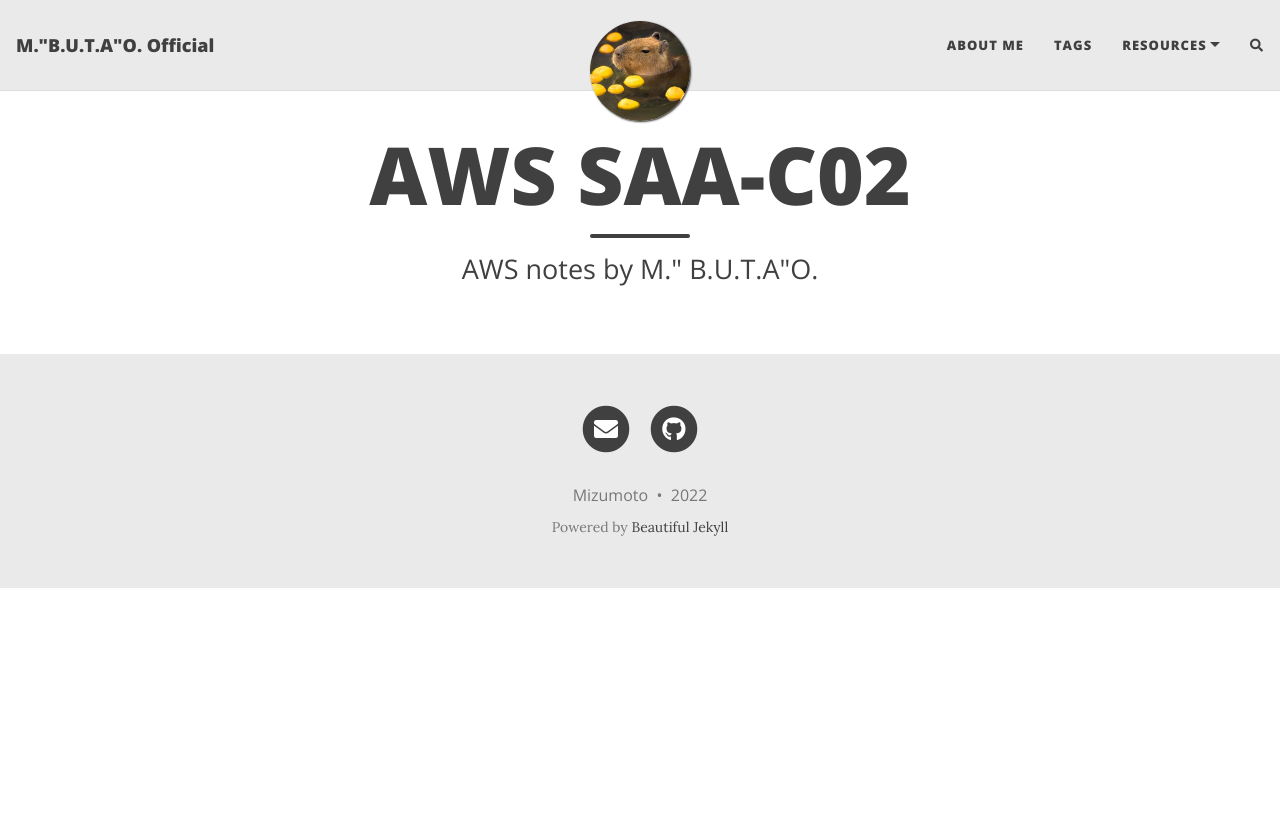
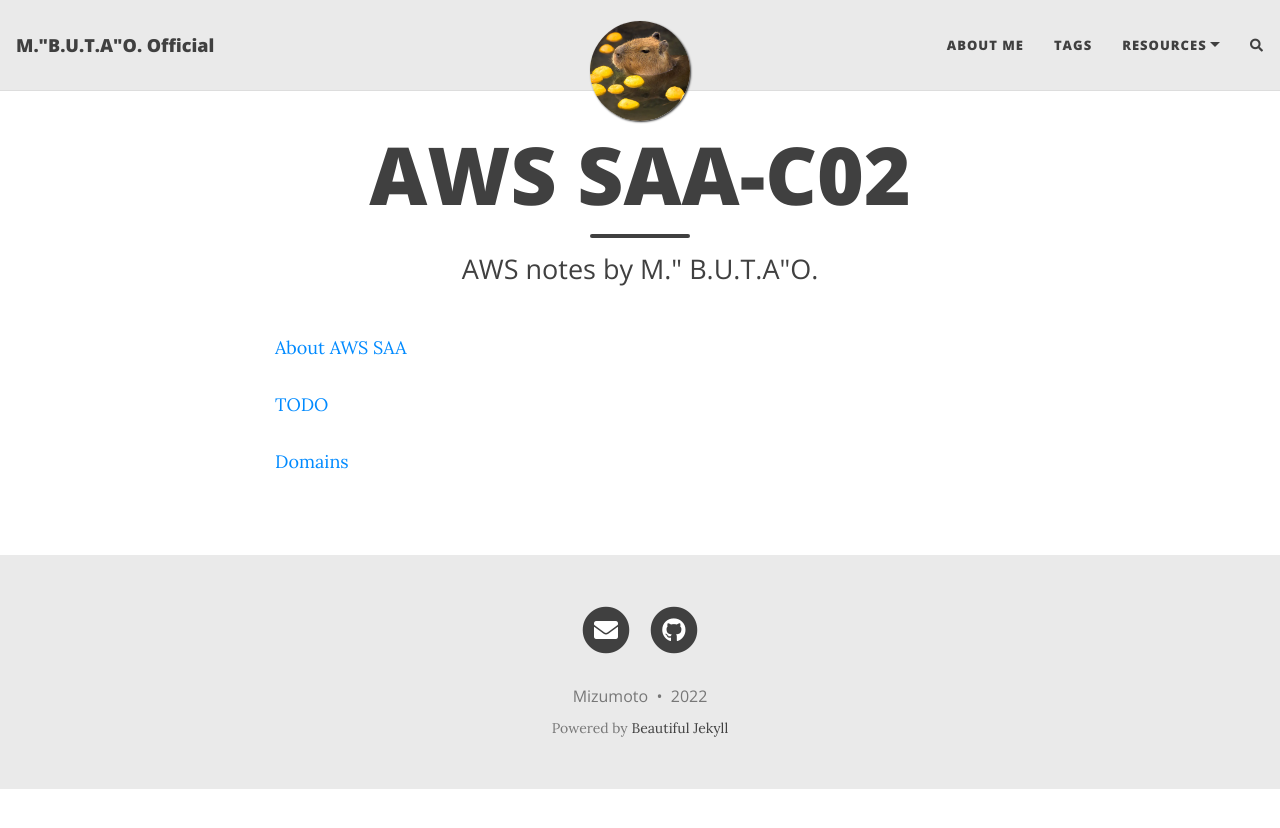
Before and after one commit to mizumoto-cn/mizumoto-cn.github.io, a Jekyll site: the page built from AWS_index.md, in a window 1280 px wide. Shown: the top 828 px of the page. Built offline with Jekyll 4.4.1, drawn with Linux system fonts in a browser that asks for light colours; nearby versions of some CDN libraries; comment, search, counter and statistics services are not loaded.

Commit message:
AWS update

```diff
--- a/AWS_index.md
+++ b/AWS_index.md
@@ -3,3 +3,9 @@
 title: AWS SAA-C02
 subtitle: AWS notes by M." B.U.T.A"O.
 ---
+
+[About AWS SAA](AWS/AWS_about.md)
+
+[TODO](AWS/AWS_TODO.md)
+
+[Domains](AWS/AWS_domains.md)
```
Also changed, not shown: AWS/pic/HA_bastion_1.png (added), AWS/pic/HA_bastion_2.png (added), AWS/pic/HA_example.png (added).
